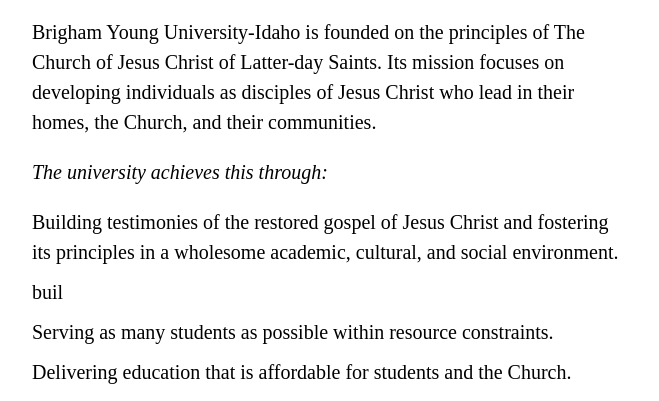
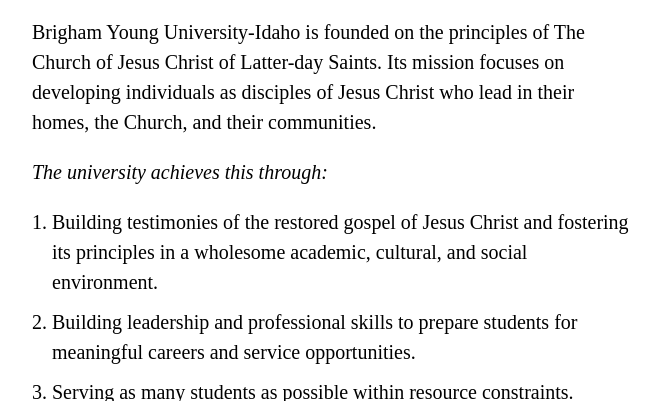
Before and after one commit to kimy2905/WDD-131, a plain HTML site: page mission/index.html in a window 1280 px wide. Shown: the part 315-716 px from the top of the page, without its empty margins (308-967 px from the left). Drawn offline with Linux system fonts and the light colour scheme.

Commit message:
listing made

```diff
--- a/mission/index.html
+++ b/mission/index.html
@@ -21,7 +21,7 @@
                     Building testimonies of the restored gospel of Jesus Christ and fostering its principles in a wholesome academic, cultural, and social environment.
                 </li>
                 <li>
-                    buil
+                    Building leadership and professional skills to prepare students for meaningful careers and service opportunities.
                 </li>
                 <li>
                     Serving as many students as possible within resource constraints.
--- a/mission/styles.css
+++ b/mission/styles.css
@@ -6,7 +6,6 @@ body {
     background-color: #f9f9f9;
 }
 
-
 .wrapper {
     max-width: 600px;
     margin: 0 auto;
@@ -14,7 +13,6 @@ body {
     background-color: #fff;
     box-shadow: 0 2px 10px rgba(0, 0, 0, 0.1);
 }
-
 
 .header {
     text-align: center;
@@ -38,7 +36,6 @@ body {
     letter-spacing: 3px;
 }
 
-
 main {
     text-align: center;
 }
@@ -50,17 +47,15 @@ main p {
 }
 
 .mission-list {
-    list-style-type: none;
-    padding: 0;
+    list-style-type: decimal; /* Ensure list numbers appear */
+    padding-left: 20px; /* Add some indentation for numbers */
 }
-
 
 .mission-list li {
     text-align: left;
     line-height: 1.5;
     margin: 10px 0;
 }
-
 
 footer {
     text-align: center;
@@ -70,5 +65,7 @@ footer {
 .footer-logo {
     width: 150px;
 }
+
 .cursive {
-    font-style: italic; }
+    font-style: italic;
+}
```
Also changed, not shown: 1 other file.
